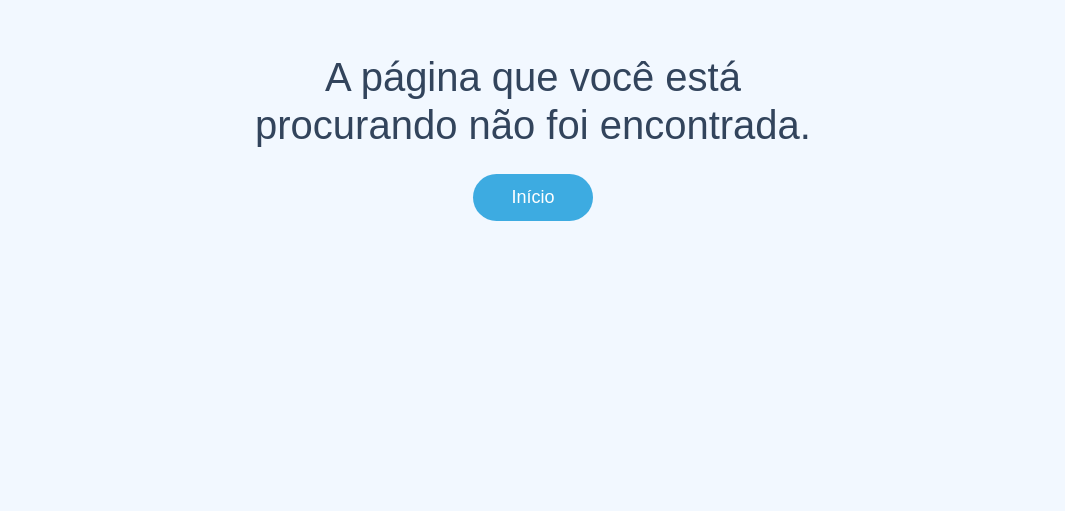
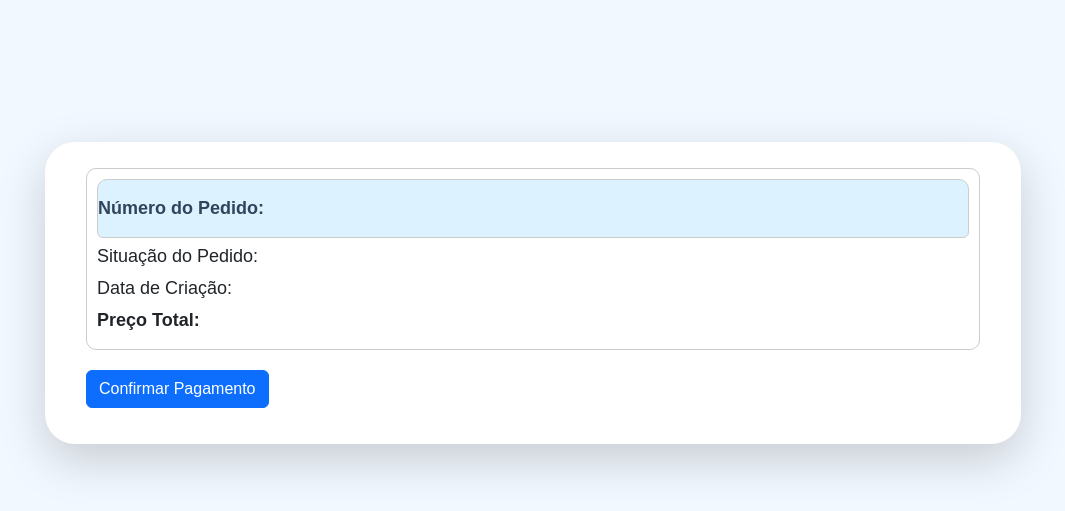
Before and after one commit to Lufeltz/Web-II-2024, an Angular app: page /pagar-pedido in a window 1280 px wide. Shown: the part 107-618 px from the top of the page, without its empty margins (107-1172 px from the left). Built offline with nearby package versions, Linux system fonts and the light colour scheme.

Commit message:
Implementação RF010 - Pagar Pedido

```diff
--- a/src/app/app.component.ts
+++ b/src/app/app.component.ts
@@ -8,6 +8,7 @@ import { PedidoComponent } from './cliente-pages/pedido';
 import { ConsultaPedidoComponent } from './cliente-pages/consulta-pedido';
 import { PageNotFoundComponent } from './components/page-not-found';
 import { ManutencaoRoupasComponent } from './funcionario-pages/manutencao-roupas';
+import { PagarPedidoComponent } from './cliente-pages/pagar-pedido';
 
 @Component({
     selector: 'app-root',
--- a/src/app/app.routes.ts
+++ b/src/app/app.routes.ts
@@ -6,6 +6,7 @@ import { PedidoComponent } from './cliente-pages/pedido';
 import { ConsultaPedidoComponent } from './cliente-pages/consulta-pedido';
 import { PageNotFoundComponent } from './components/page-not-found';
 import { ManutencaoRoupasComponent } from './funcionario-pages/manutencao-roupas';
+import { PagarPedidoComponent } from './cliente-pages/pagar-pedido';
 
 export const routes: Routes = [
     //default
@@ -19,6 +20,7 @@ export const routes: Routes = [
     { path: 'pedidos', title:'Pedidos', component: PedidosComponent },
     { path: 'pedido', title:'Pedido', component: PedidoComponent },
     { path: 'consulta-pedido', title: 'Consultar Pedido', component: ConsultaPedidoComponent },
+    { path: 'pagar-pedido', title: 'Pagar Pedido', component: PagarPedidoComponent},
 
     //funcionario-pages
     { path: 'manutencao-roupa', title: 'Roupas Cadastradas', component: ManutencaoRoupasComponent },
--- /dev/null
+++ b/src/app/cliente-pages/pagar-pedido/index.ts
@@ -0,0 +1 @@
+export * from "./pagar-pedido.component"
--- /dev/null
+++ b/src/app/cliente-pages/pagar-pedido/pagar-pedido.component.css
@@ -0,0 +1,68 @@
+.background {
+    background-color: #F2F8FF;
+}
+
+.container {
+    max-width: 1000px;
+    margin: 0 auto;
+    font-size: 18px;
+    font-family: Arial, Helvetica, sans-serif;
+}
+
+.custom-card {
+    border-radius: 30px;
+    padding: 10px 25px 20px;
+}
+
+.custom-btn {
+    background-color: #3dabe1;
+    color: #fff;
+    border: none;
+    border-radius: 30px;
+    padding: 10px 20px;
+    font-size: 18px;
+    cursor: pointer;
+    letter-spacing: inherit;
+}
+
+.custom-btn:hover {
+    background-color: #1c8bc1;
+}
+
+.custom-btn:active {
+    background-color: #66c0eb;
+}
+
+.custom-btn:disabled {
+    background-color: #66c0eb;
+}
+
+.container-dados-pedido {
+    border: 1px solid #ccc;
+    border-radius: 10px;
+    margin-bottom: 20px;
+    padding: 10px;
+}
+
+.container-card-pedido-codigo {
+    background-color: #dcf2ff;
+    color: #32445c;
+    font-size: 18px;
+    font-weight: 900;
+    border-color: #ccc;
+    border-top-left-radius: 10px;
+    border-top-right-radius: 10px;
+    padding: 10px 0;
+}
+
+.container-dados-pedido p {
+    margin: 5px 0;
+}
+
+.container-preco-total-pedido-text {
+    font-weight: 600;
+}
+
+.mt-3 {
+    margin-top: 1rem;
+}
--- /dev/null
+++ b/src/app/cliente-pages/pagar-pedido/pagar-pedido.component.html
@@ -0,0 +1,28 @@
+<div class="background">
+    <div class="d-flex justify-content-center align-items-center" style="height: 100vh;">
+        <div class="container">
+            <div class="card shadow-lg custom-card border-0">
+                <div class="card-body">
+
+                    <div class="container-dados-pedido">
+                        <div class="container-card-pedido-codigo card">
+                            <p>Número do Pedido: {{ pedido?.codigoPedido }}</p>
+                        </div>
+                        <div class="container-situacao-pedido-text">
+                            <p>Situação do Pedido: {{ pedido?.situacao }}</p>
+                        </div>
+                        <div class="container-data-criacao-pedido-text">
+                            <p>Data de Criação: {{ pedido?.dataCriacao | date: 'dd/MM/yyyy HH:mm' }}</p>
+                        </div>
+                        <div class="container-preco-total-pedido-text">
+                            <p>Preço Total: {{ pedido?.precoTotal | currency:'BRL' }}</p>
+                        </div>
+                    </div>
+
+                    <button class="btn btn-primary" (click)="pagarPedido()">Confirmar Pagamento</button>
+
+                </div>
+            </div>
+        </div>
+    </div>
+</div>
--- /dev/null
+++ b/src/app/cliente-pages/pagar-pedido/pagar-pedido.component.ts
@@ -0,0 +1,36 @@
+import { Component, Input } from '@angular/core';
+import { PedidoModel } from '../../models/pedido.model';
+import { Status } from '../../models/status.enum';
+import { NgModule } from '@angular/core';
+import { CommonModule } from '@angular/common';
+import { FormsModule } from '@angular/forms';
+
+
+@Component({
+  selector: 'app-pagar-pedido',
+  templateUrl: './pagar-pedido.component.html',
+  styleUrls: ['./pagar-pedido.component.css']
+})
+
+export class PagarPedidoComponent {
+  @Input() pedido?: PedidoModel;
+
+
+  pagarPedido() {
+    if (this.pedido?.situacao === 'AGUARDANDO PAGAMENTO') {
+      this.pedido.situacao = Status.PAGO; // Alterar o estado do pedido para PAGO
+          console.log('Pedido pago com sucesso!');
+    } else {
+      console.warn('Este pedido não está aguardando pagamento.');
+    }
+  }
+}
+@NgModule({
+    declarations: [PagarPedidoComponent],
+    imports: [
+      CommonModule,
+      FormsModule
+    ],
+    exports: [PagarPedidoComponent] // Se necessário
+  })
+  export class PagarPedidoModule { }
```
